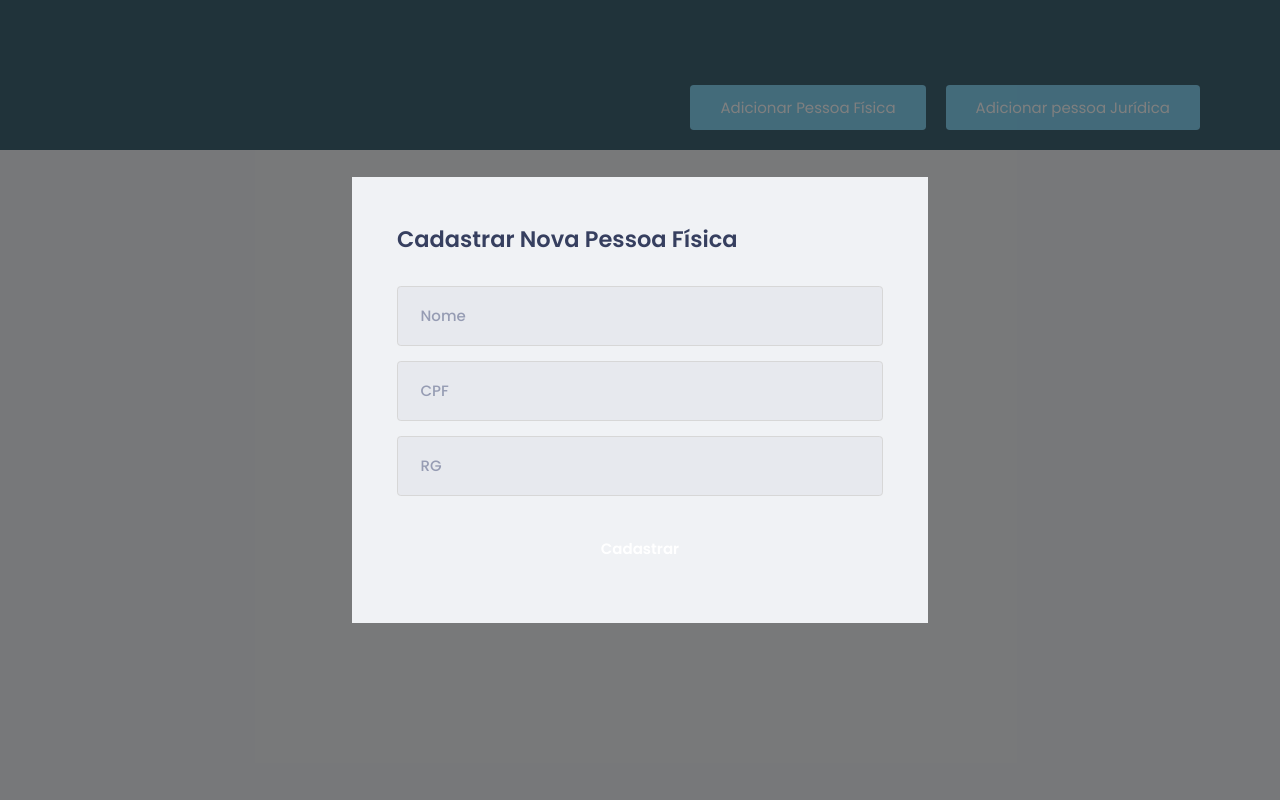
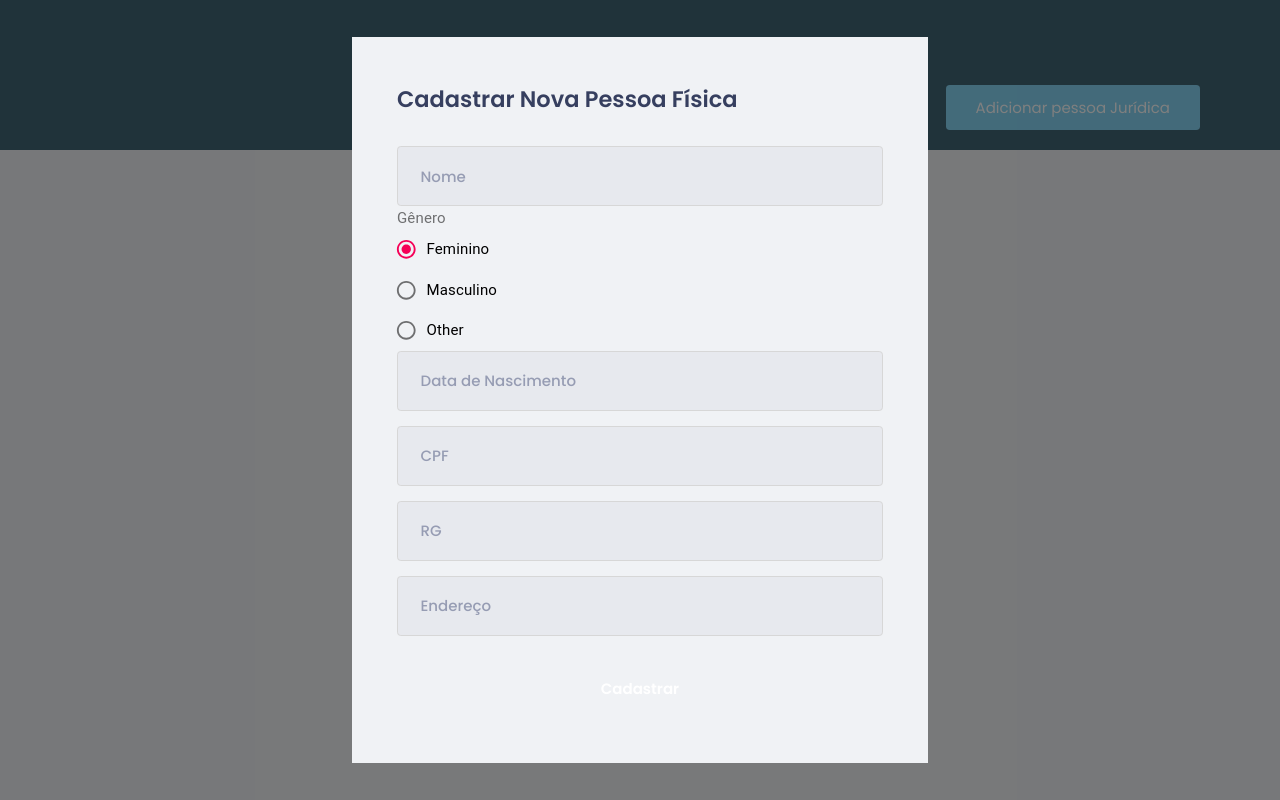
Before and after one commit to marinajulia/Estacionamento-front-end-, a React (Create React App) app: page / in a window 1280 px wide. Both pictures are taken after a click on the button "Adicionar Pessoa Física". Built offline with nearby package versions, Linux system fonts and the light colour scheme.

Commit message:
chore: add FormLabel in modal Physical Person

```diff
--- a/package.json
+++ b/package.json
@@ -3,11 +3,15 @@
   "version": "0.1.0",
   "private": true,
   "dependencies": {
+    "@material-ui/core": "^4.12.4",
+    "@types/react-input-mask": "^3.0.1",
     "axios": "^0.27.2",
     "miragejs": "^0.1.45",
     "polished": "^4.2.2",
     "react": "^18.2.0",
     "react-dom": "^18.2.0",
+    "react-input-date-mask": "^2.0.0",
+    "react-input-mask": "^2.0.4",
     "react-modal": "^3.15.1",
     "react-scripts": "5.0.1",
     "styled-components": "^5.3.5",
--- a/src/components/AddNewLegalPersonModal/index.tsx
+++ b/src/components/AddNewLegalPersonModal/index.tsx
@@ -23,13 +23,23 @@ export function NewLegalPersonModal({isOpen, onRequestClose}: NewLegalPersonModa
             <Container>
                 <h2>Cadastrar Nova Pessoa Jurídica</h2>
                 <input
-                    placeholder="Nome"
+                    placeholder="RazaoSocial"
                     // value={title}
                     // onChange={event => setTitle(event.target.value)}
                 />
                 <input
+                    placeholder="Nome Fantasia"
+                    // value={amount}
+                    // onChange={event => setAmount(Number(event.target.value))}
+                />
+                <input
                     placeholder="CNPJ"
                     type="number"
+                    // value={amount}
+                    // onChange={event => setAmount(Number(event.target.value))}
+                />
+                <input
+                    placeholder="Endereço"
                     // value={amount}
                     // onChange={event => setAmount(Number(event.target.value))}
                 />
--- a/src/components/AddNewPhysicalPersonModal/index.tsx
+++ b/src/components/AddNewPhysicalPersonModal/index.tsx
@@ -1,7 +1,9 @@
 import { usePhysicalPerson } from "../../hooks/usePhysicalPerson";
 import Modal from 'react-modal';
 import { Container } from "./styles";
-
+import RadioGroup from '@material-ui/core/RadioGroup';
+import { FormControl, FormControlLabel, FormLabel, Radio } from "@material-ui/core";
+import InputMask from "react-input-mask";
 interface NewPhysicalPersonModalProps{
     isOpen: boolean;
     onRequestClose: () => void;
@@ -27,6 +29,18 @@ export function NewPhysicalPersonModal({isOpen, onRequestClose}: NewPhysicalPers
                     // value={title}
                     // onChange={event => setTitle(event.target.value)}
                 />
+                    <FormLabel id="demo-radio-buttons-group-label">Gênero</FormLabel>
+                    <RadioGroup
+                        aria-labelledby="demo-radio-buttons-group-label"
+                        defaultValue="female"
+                        name="radio-buttons-group"
+                    >
+                        <FormControlLabel value="female" control={<Radio />} label="Feminino" />
+                        <FormControlLabel value="male" control={<Radio />} label="Masculino" />
+                        <FormControlLabel value="other" control={<Radio />} label="Other" />
+                    </RadioGroup>
+
+                <InputMask mask="99/99/9999" placeholder="Data de Nascimento"/>
                 <input
                     placeholder="CPF"
                     type="number"
@@ -39,6 +53,11 @@ export function NewPhysicalPersonModal({isOpen, onRequestClose}: NewPhysicalPers
                     // value={amount}
                     // onChange={event => setAmount(Number(event.target.value))}
                 />
+                <input
+                    placeholder="Endereço"
+                    // value={title}
+                    // onChange={event => setTitle(event.target.value)}
+                />
                 <button type="submit">Cadastrar</button>
             </Container>
       </Modal>
```
Also changed, not shown: 1 other file (tests, documents, lock files or other folders).
